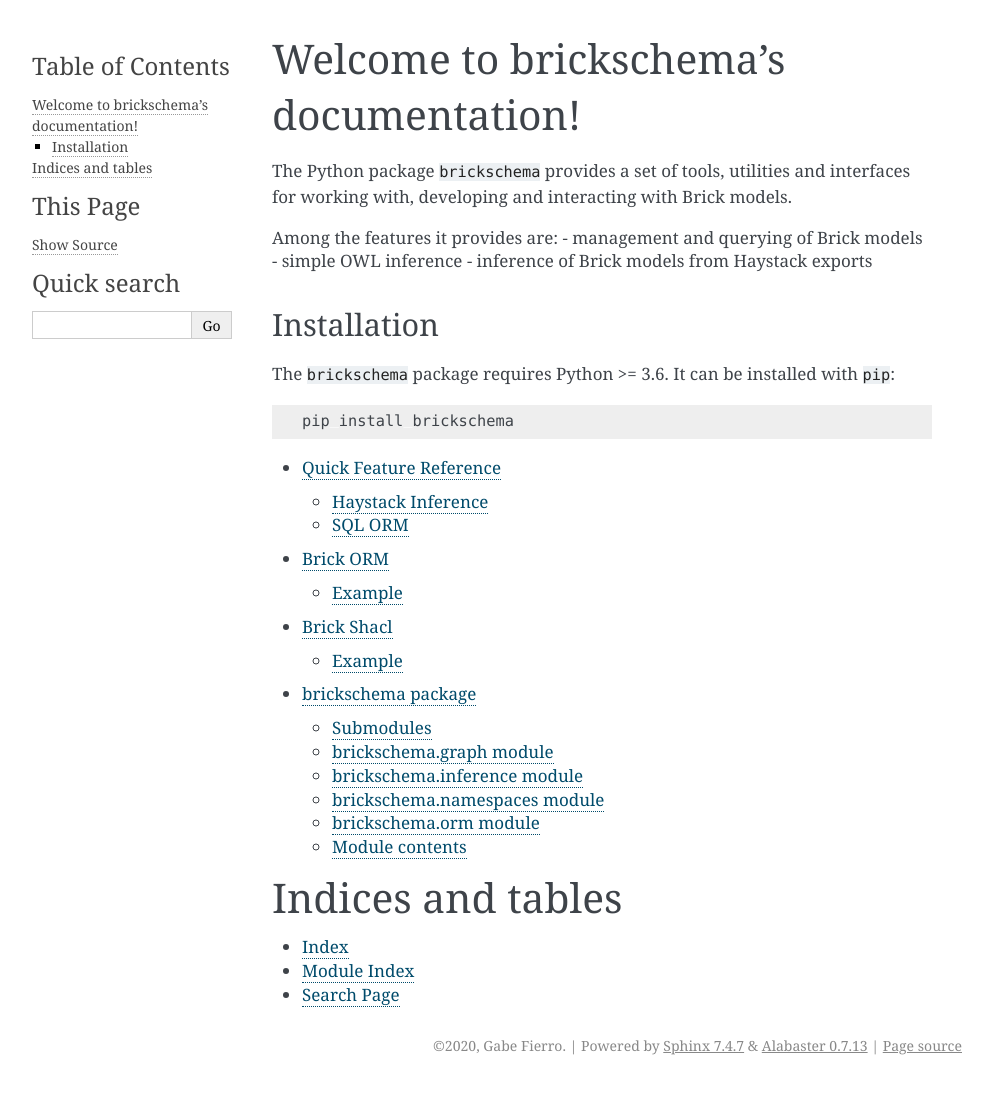
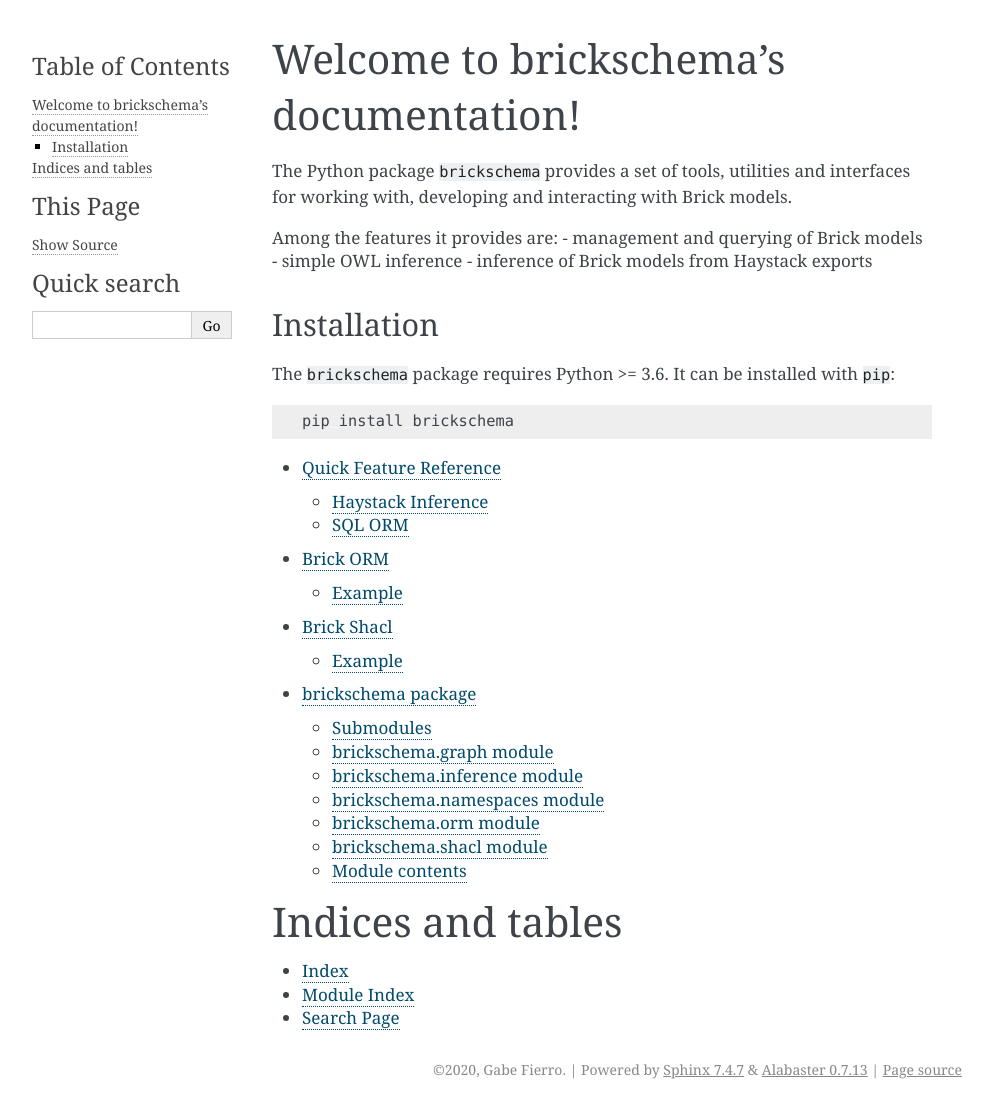
Before and after one commit to BrickSchema/py-brickschema, a Sphinx documentation site: the page built from docs/index.rst, in a window 1280 px wide. Shown: the whole page, without its empty margins (148-1140 px from the left). Built offline with Sphinx 7.4.7, drawn with Linux system fonts in a browser that asks for light colours; the version number is read from the project's files by our own code; before the commit the page ends 1085 px from its top, so only the background shows below that.

Commit message:
Add shacl module into brickschma.rst.

```diff
--- a/docs/source/brickschema.rst
+++ b/docs/source/brickschema.rst
@@ -36,6 +36,13 @@ brickschema.orm module
     :undoc-members:
     :show-inheritance:
 
+brickschema.shacl module
+----------------------
+
+.. automodule:: brickschema.shacl
+    :members:
+    :undoc-members:
+    :show-inheritance:
 
 Module contents
 ---------------
```
